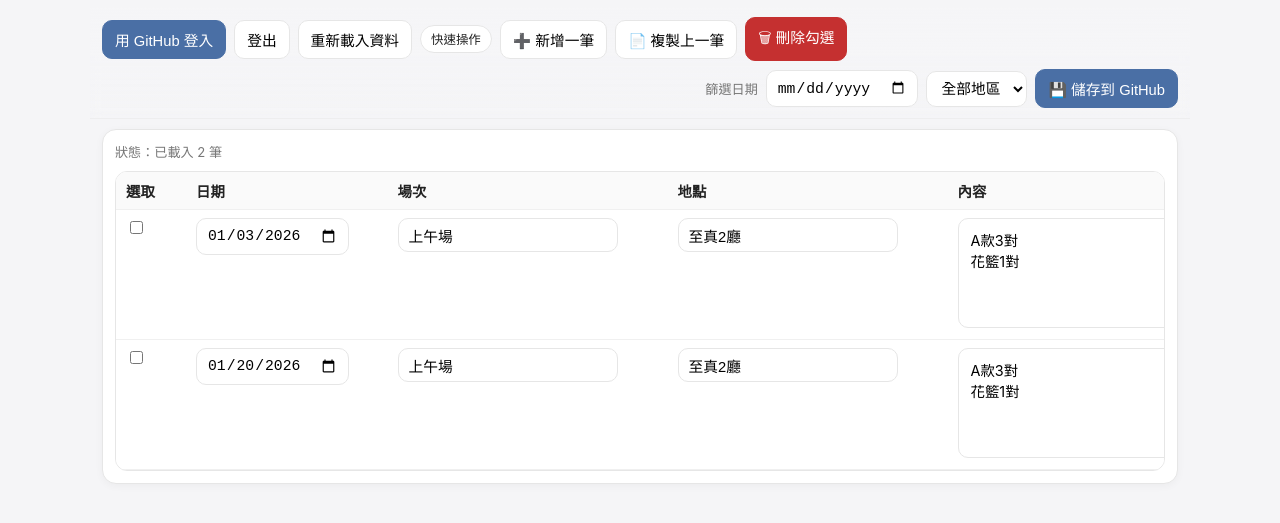
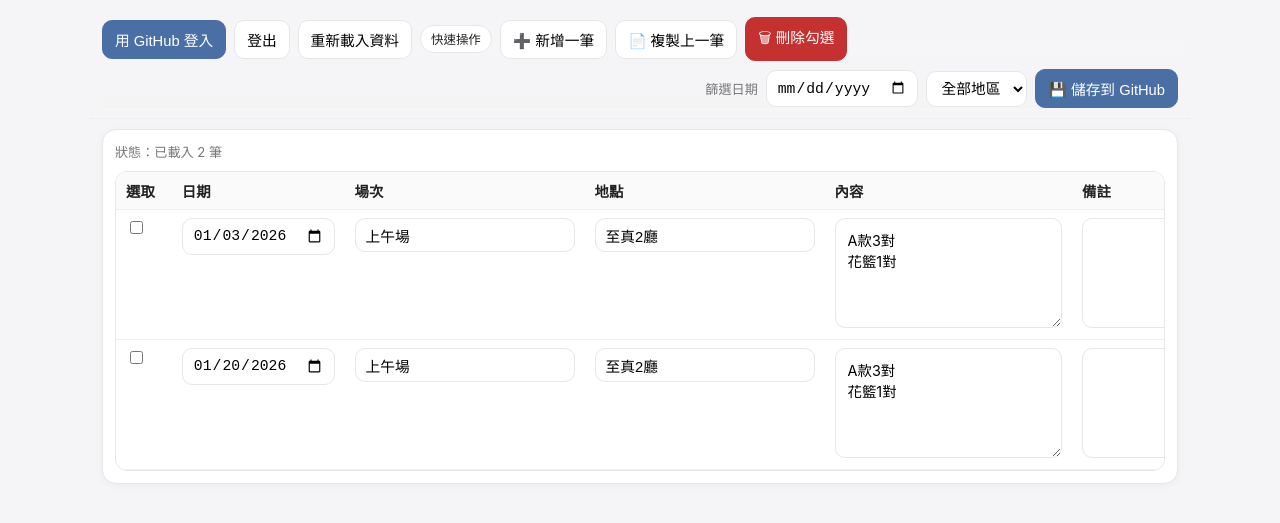
Before and after one commit to kaokaohan/kaofloral-worksheet, a plain HTML site: page edit.html in a window 1280 px wide. Shown: the part 65-588 px from the top of the page. Drawn offline with Linux system fonts and the light colour scheme.

Commit message:
Update edit.html

```diff
--- a/edit.html
+++ b/edit.html
@@ -30,7 +30,7 @@
     }
     .card{background:var(--card);border:1px solid var(--border);border-radius:14px;box-shadow:0 2px 8px rgba(0,0,0,.04);padding:12px}
     .table-wrap{overflow:auto;border-radius:12px;border:1px solid var(--border);background:#fff}
-    table{border-collapse:separate;border-spacing:0;width:100%;min-width:2500px}
+    table{border-collapse:separate;border-spacing:0;width:100%;min-width:2000px}
     th,td{border-bottom:1px solid #f0f0f0;padding:8px 10px;vertical-align:top;font-size:.9rem}
     th{position:sticky;top:0;background:#fafafa;z-index:1;text-align:left}
     tr:hover td{background:#fcfcff}
```
